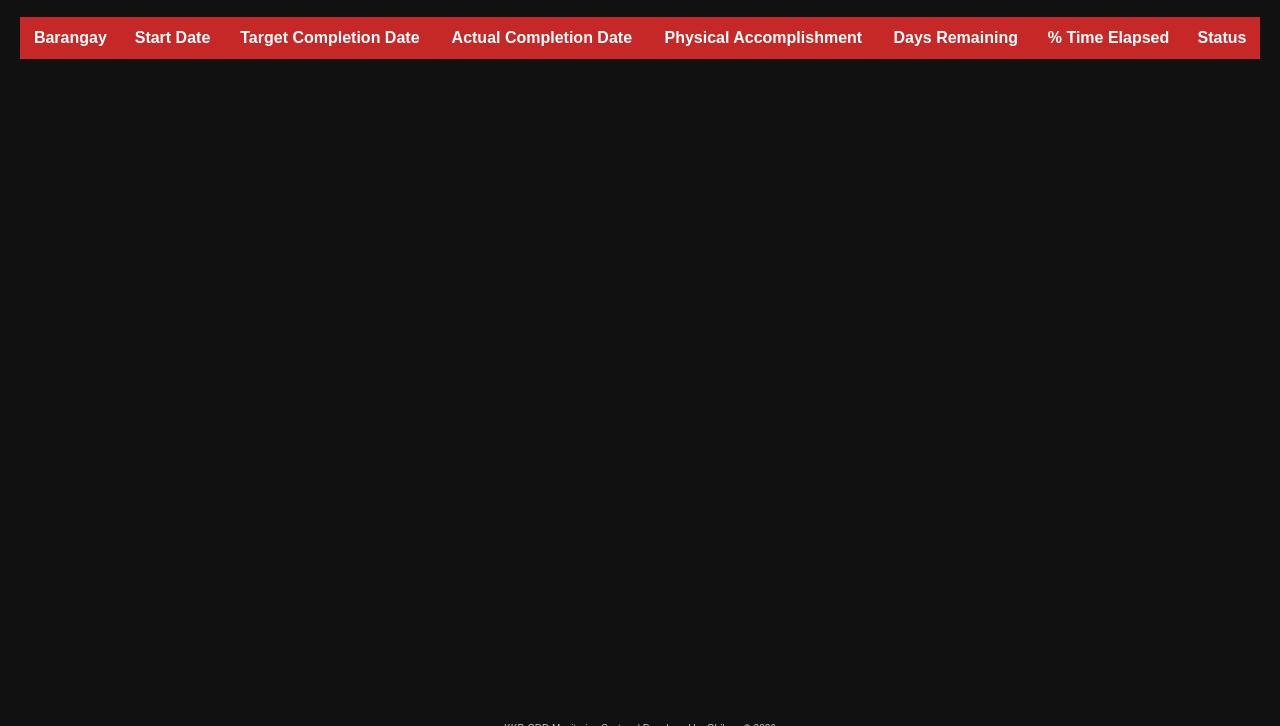
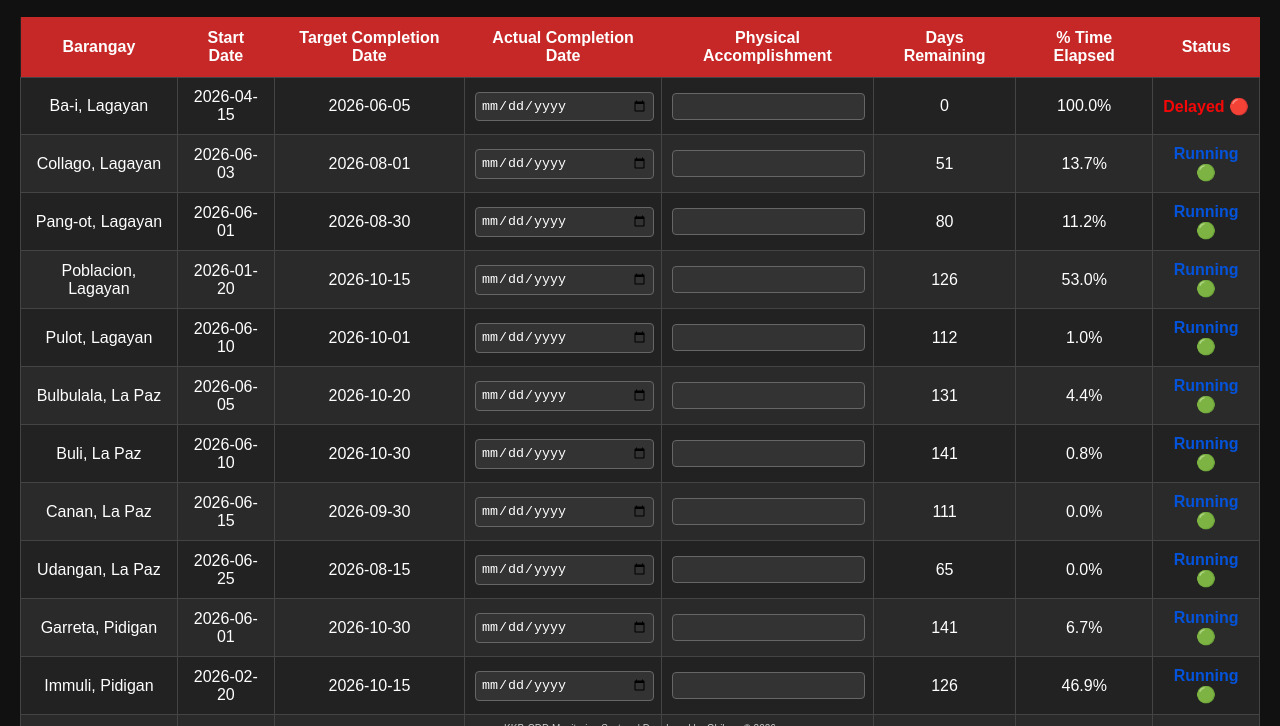
Before and after one commit to gadpayat/Status-Countdown-with-PA, a plain HTML site: page index.html in a window 1280 px wide. Shown: the part 61-787 px from the top of the page. Drawn offline with Linux system fonts and the light colour scheme.

Commit message:
Update index.html

```diff
--- a/index.html
+++ b/index.html
@@ -109,7 +109,6 @@
 
 <script>
 
-// 🔴 GOOGLE SHEETS WEB APP URL (REPLACE THIS)
 const SCRIPT_URL =
 "https://script.google.com/macros/s/AKfycbx4adhqEe3oTfdXlhUWXeoOnVb-vDxT6vu2vxyREdPf7slxoxraxY-QKncoUZTF_FvqFg/exec";
 
@@ -133,11 +132,131 @@
 "Canan, La Paz":"Q19",
 "Udangan, La Paz":"Q20"
 };
-let projects = JSON.parse(localStorage.getItem("projectsData")) || defaultProjects;
+
+const defaultProjects = [
+{
+barangay:"Ba-i, Lagayan",
+start:"2026-04-15",
+end:"2026-06-05",
+physicalAccomplishment:"",
+actualCompletion:""
+},
+{
+barangay:"Collago, Lagayan",
+start:"2026-06-03",
+end:"2026-08-01",
+physicalAccomplishment:"",
+actualCompletion:""
+},
+{
+barangay:"Pang-ot, Lagayan",
+start:"2026-06-01",
+end:"2026-08-30",
+physicalAccomplishment:"",
+actualCompletion:""
+},
+{
+barangay:"Poblacion, Lagayan",
+start:"2026-01-20",
+end:"2026-10-15",
+physicalAccomplishment:"",
+actualCompletion:""
+},
+{
+barangay:"Pulot, Lagayan",
+start:"2026-06-10",
+end:"2026-10-01",
+physicalAccomplishment:"",
+actualCompletion:""
+},
+{
+barangay:"Bulbulala, La Paz",
+start:"2026-06-05",
+end:"2026-10-20",
+physicalAccomplishment:"",
+actualCompletion:""
+},
+{
+barangay:"Buli, La Paz",
+start:"2026-06-10",
+end:"2026-10-30",
+physicalAccomplishment:"",
+actualCompletion:""
+},
+{
+barangay:"Canan, La Paz",
+start:"2026-06-15",
+end:"2026-09-30",
+physicalAccomplishment:"",
+actualCompletion:""
+},
+{
+barangay:"Udangan, La Paz",
+start:"2026-06-25",
+end:"2026-08-15",
+physicalAccomplishment:"",
+actualCompletion:""
+},
+{
+barangay:"Garreta, Pidigan",
+start:"2026-06-01",
+end:"2026-10-30",
+physicalAccomplishment:"",
+actualCompletion:""
+},
+{
+barangay:"Immuli, Pidigan",
+start:"2026-02-20",
+end:"2026-10-15",
+physicalAccomplishment:"",
+actualCompletion:""
+},
+{
+barangay:"Monggoc, Pidigan",
+start:"2026-06-05",
+end:"2026-10-01",
+physicalAccomplishment:"",
+actualCompletion:""
+},
+{
+barangay:"Naguirayan, Pidigan",
+start:"2026-06-10",
+end:"2026-09-20",
+physicalAccomplishment:"",
+actualCompletion:""
+},
+{
+barangay:"Pamutic, Pidigan",
+start:"2026-06-18",
+end:"2026-04-30",
+physicalAccomplishment:"",
+actualCompletion:""
+},
+{
+barangay:"San Diego, Pidigan",
+start:"2026-06-25",
+end:"2026-10-30",
+physicalAccomplishment:"",
+actualCompletion:""
+},
+{
+barangay:"Sulbec, Pidigan",
+start:"2026-06-15",
+end:"2026-10-20",
+physicalAccomplishment:"",
+actualCompletion:""
+}
+];
+
+let projects =
+JSON.parse(localStorage.getItem("projectsData"))
+|| defaultProjects;
 
 function updateTable(){
 
-const table = document.getElementById("projectTable");
+const table =
+document.getElementById("projectTable");
+
 table.innerHTML = "";
 
 const now = new Date();
@@ -150,31 +269,56 @@
 const totalDuration = end - start;
 const elapsed = now - start;
 
-const percent = Math.min(100, Math.max(0,(elapsed / totalDuration) * 100)).toFixed(1);
-const remaining = Math.ceil((end - now)/(1000*60*60*24));
+const percent =
+Math.min(
+100,
+Math.max(
+0,
+(elapsed/totalDuration)*100
+)
+).toFixed(1);
 
-let statusClass = "";
-let statusText = "";
+const remaining =
+Math.ceil(
+(end-now)/(1000*60*60*24)
+);
+
+let statusClass="";
+let statusText="";
 
 if(project.actualCompletion){
-const actualDate = new Date(project.actualCompletion);
 
-const actualOnly = actualDate.toISOString().split("T")[0];
-const targetOnly = end.toISOString().split("T")[0];
+const actualDate =
+new Date(project.actualCompletion);
+
+const actualOnly =
+actualDate.toISOString().split("T")[0];
+
+const targetOnly =
+end.toISOString().split("T")[0];
 
 if(actualOnly < targetOnly){
-statusClass = "ahead";
-statusText = "Completed Ahead of Time 🚀";
-}else if(actualOnly === targetOnly){
-statusClass = "completed";
-statusText = "Completed On Time ✅";
+statusClass="ahead";
+statusText="Completed Ahead of Time 🚀";
+}
+else if(actualOnly===targetOnly){
+statusClass="completed";
+statusText="Completed On Time ✅";
+}
+else{
+statusClass="delayed";
+statusText="Delayed 🔴";
+}
+
 }else{
-statusClass = "delayed";
-statusText = "Delayed 🔴";
+
+if(now > end){
+statusClass="delayed";
+statusText="Delayed 🔴";
+}else{
+statusClass="running";
+statusText="Running 🟢";
 }
-}else{
-statusClass = now > end ? "delayed" : "running";
-statusText = now > end ? "Delayed 🔴" : "Running 🟢";
 }
 
 table.innerHTML += `
@@ -184,18 +328,20 @@
 <td>${project.end}</td>
 
 <td>
-<input type="date"
+<input
+type="date"
 value="${project.actualCompletion}"
-onchange="updateActualCompletion(${index}, this.value)">
+onchange="updateActualCompletion(${index},this.value)">
 </td>
 
 <td>
-<input type="text"
+<input
+type="text"
 value="${project.physicalAccomplishment}"
-onchange="updatePhysicalAccomplishment(${index}, this.value)">
+onchange="updatePhysicalAccomplishment(${index},this.value)">
 </td>
 
-<td>${remaining > 0 ? remaining : 0}</td>
+<td>${remaining>0?remaining:0}</td>
 <td>${percent}%</td>
 
 <td class="${statusClass}">
@@ -203,21 +349,25 @@
 </td>
 </tr>
 `;
+
 });
+
 }
 
-// ✅ SYNC PHYSICAL ACCOMPLISHMENT TO GOOGLE SHEETS
-function updatePhysicalAccomplishment(index, value){
+function updatePhysicalAccomplishment(index,value){
 
-    projects[index].physicalAccomplishment = value;
+projects[index].physicalAccomplishment=value;
 
 localStorage.setItem(
 "projectsData",
 JSON.stringify(projects)
 );
 
-    const barangay = projects[index].barangay;
-    const targetCell = physicalCells[barangay];
+const barangay =
+projects[index].barangay;
+
+const targetCell =
+physicalCells[barangay];
 
 fetch(SCRIPT_URL,{
 method:"POST",
@@ -225,25 +375,36 @@
 "Content-Type":"application/json"
 },
 body:JSON.stringify({
-            cell: targetCell,
-            value: value
+cell:targetCell,
+value:value
 })
 })
-    .then(response => response.json())
-    .then(data => {
-        console.log("Updated:", targetCell);
+.then(response=>response.json())
+.then(data=>{
+console.log(
+"Updated Google Sheet:",
+targetCell
+);
 })
-    .catch(error => {
-        console.error("Sync Error:", error);
+.catch(error=>{
+console.error(
+"Sync Error:",
+error
+);
 });
 
 updateTable();
 }
 
-// (optional local-only for date)
 function updateActualCompletion(index,value){
-projects[index].actualCompletion = value;
-localStorage.setItem("projectsData", JSON.stringify(projects));
+
+projects[index].actualCompletion=value;
+
+localStorage.setItem(
+"projectsData",
+JSON.stringify(projects)
+);
+
 updateTable();
 }
 
@@ -252,7 +413,11 @@
 }
 
 updateTable();
-setInterval(updateTable,60000);
+
+setInterval(
+updateTable,
+60000
+);
 
 </script>
 
```
Lines whose indentation alone changed are shown as unchanged.
